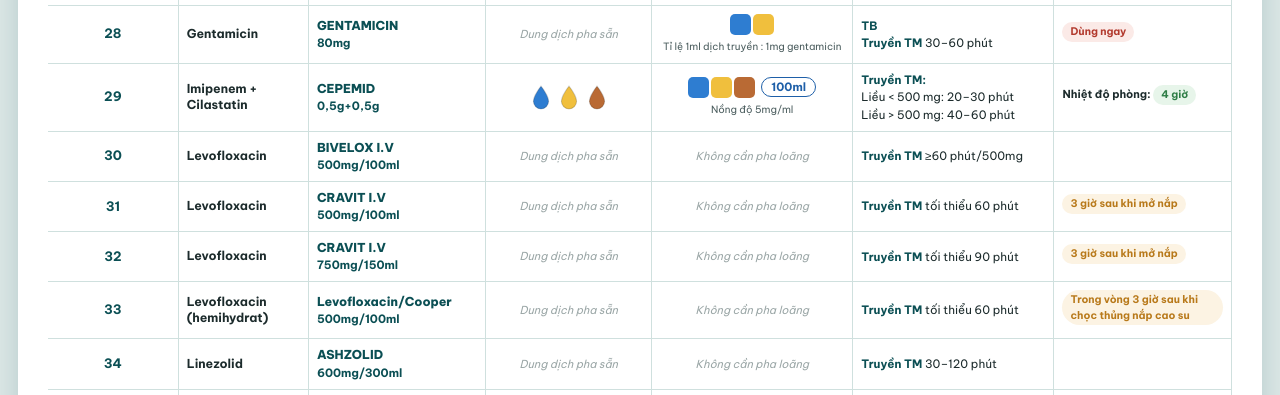
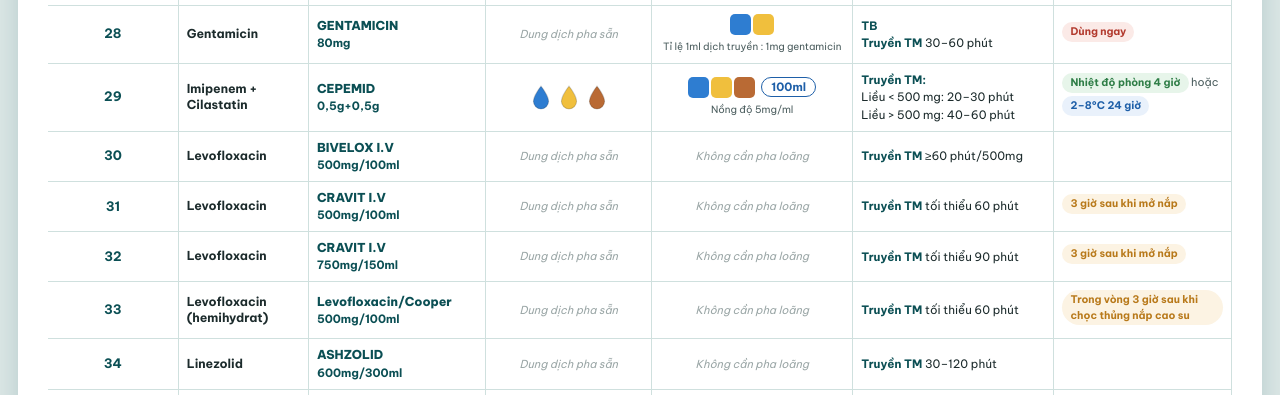
Before and after one commit to H20Quach/kstiem-bvth2026, a plain HTML site: page index.html in a window 1280 px wide. Shown: the part 2494-2889 px from the top of the page. Drawn offline with Linux system fonts and the light colour scheme.

Commit message:
Update temperature storage information in index.html

```diff
--- a/index.html
+++ b/index.html
@@ -752,7 +752,11 @@
 <div class="route-line">Liều &gt; 500 mg: 40–60 phút</div>
         </td>
         <td>
-              <div class="store-line"><b style="white-space:nowrap;">Nhiệt độ phòng:</b> <span class="badge room">4 giờ</span></div>
+              <div class="store-line">
+  <span class="badge room">Nhiệt độ phòng 4 giờ</span>
+  hoặc
+  <span class="badge cold">2–8°C 24 giờ</span>
+</div>
         </td>
       </tr>
       <tr>
```
